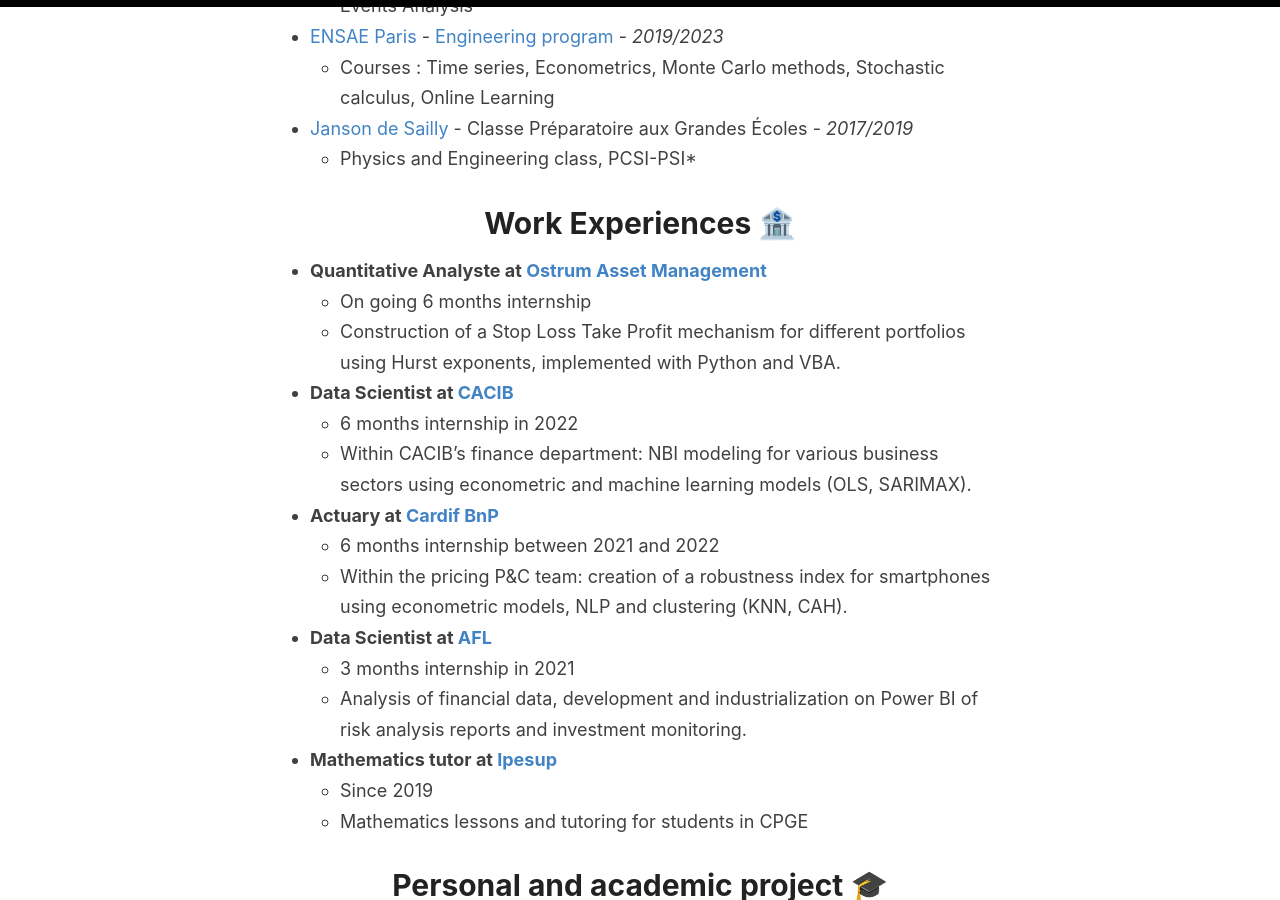
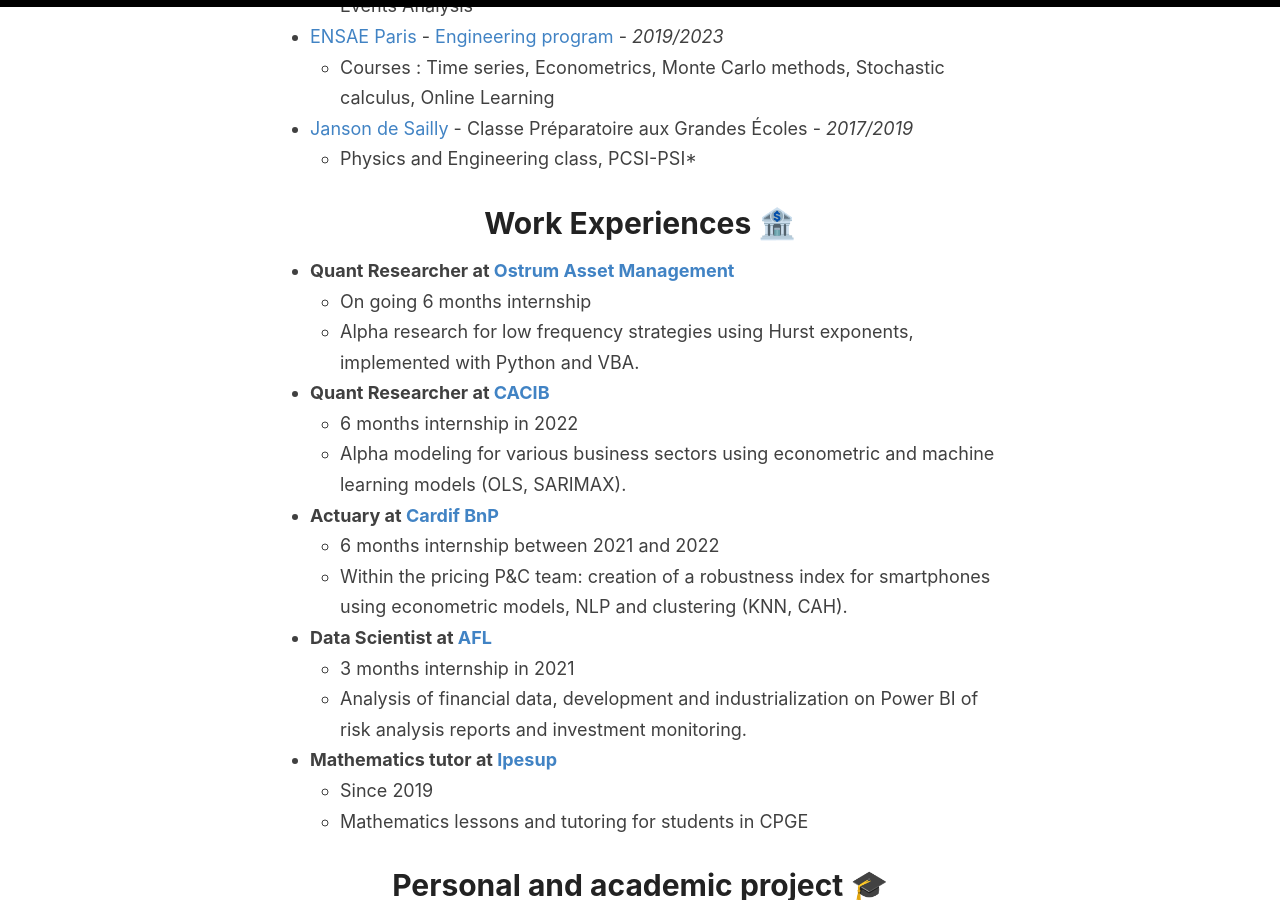
Before and after one commit to Zaltarba/blog, a Jekyll site: the page built from _pages/about_me.md, in a window 1280 px wide and 900 px high, scrolled down 488 px. Built offline with Jekyll 4.4.1, drawn with Linux system fonts in a browser that asks for light colours.

Commit message:
Update about_me.md

```diff
--- a/_pages/about_me.md
+++ b/_pages/about_me.md
@@ -19,13 +19,13 @@
 
 # Work Experiences 🏦
 
-- **Quantitative Analyste at [Ostrum Asset Management](https://www.ostrum.com/fr/ostrum-en-bref)**
+- **Quant Researcher at [Ostrum Asset Management](https://www.ostrum.com/fr/ostrum-en-bref)**
   - On going 6 months internship
-  - Construction of a Stop Loss Take Profit mechanism for different portfolios using Hurst exponents, implemented with Python and VBA.
+  - Alpha research for low frequency strategies using Hurst exponents, implemented with Python and VBA.
 
-- **Data Scientist at [CACIB](https://www.ca-cib.fr/nous-connaitre)**
+- **Quant Researcher at [CACIB](https://www.ca-cib.fr/nous-connaitre)**
   - 6 months internship in 2022
-  - Within CACIB's finance department: NBI modeling for various business sectors using econometric and machine learning models (OLS, SARIMAX).
+  - Alpha modeling for various business sectors using econometric and machine learning models (OLS, SARIMAX).
 - **Actuary at [Cardif BnP](https://www.cardif.fr/partenaires/qui-sommes-nous)**
   - 6 months internship between 2021 and 2022
   - Within the pricing P&C team: creation of a robustness index for smartphones using econometric models, NLP and clustering (KNN, CAH).
```
